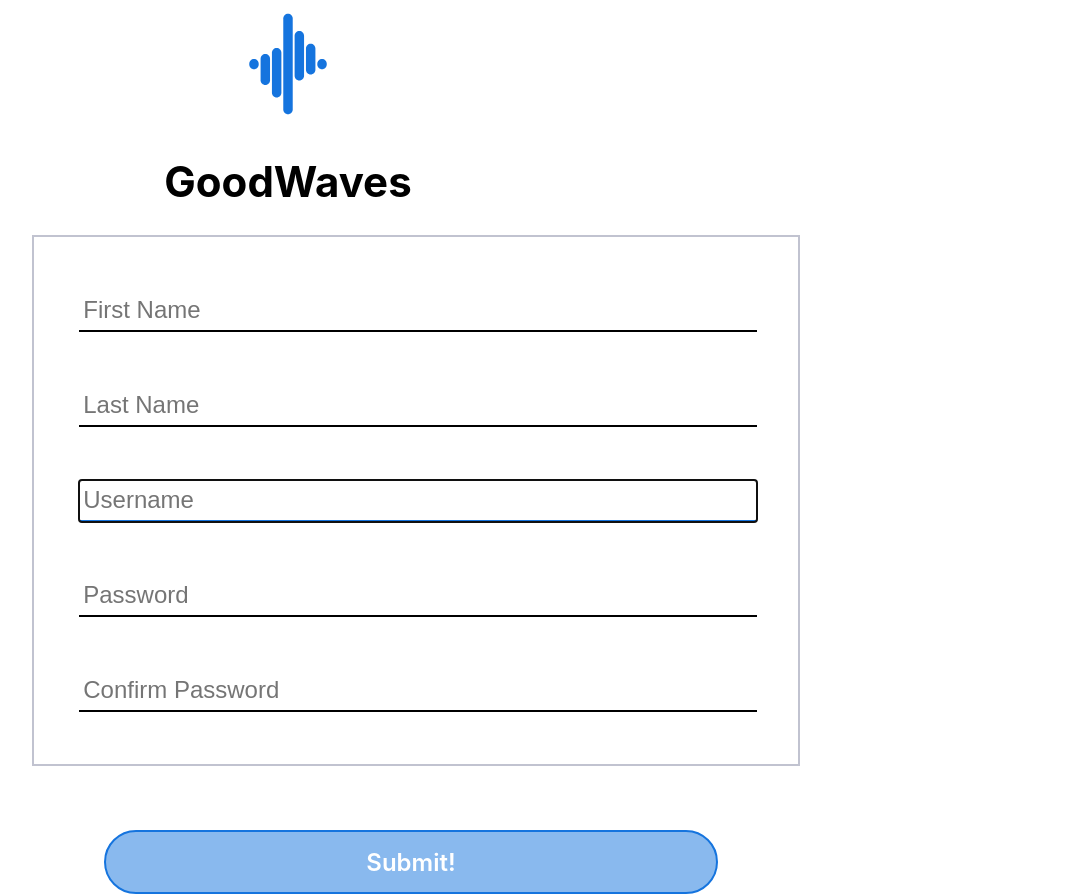
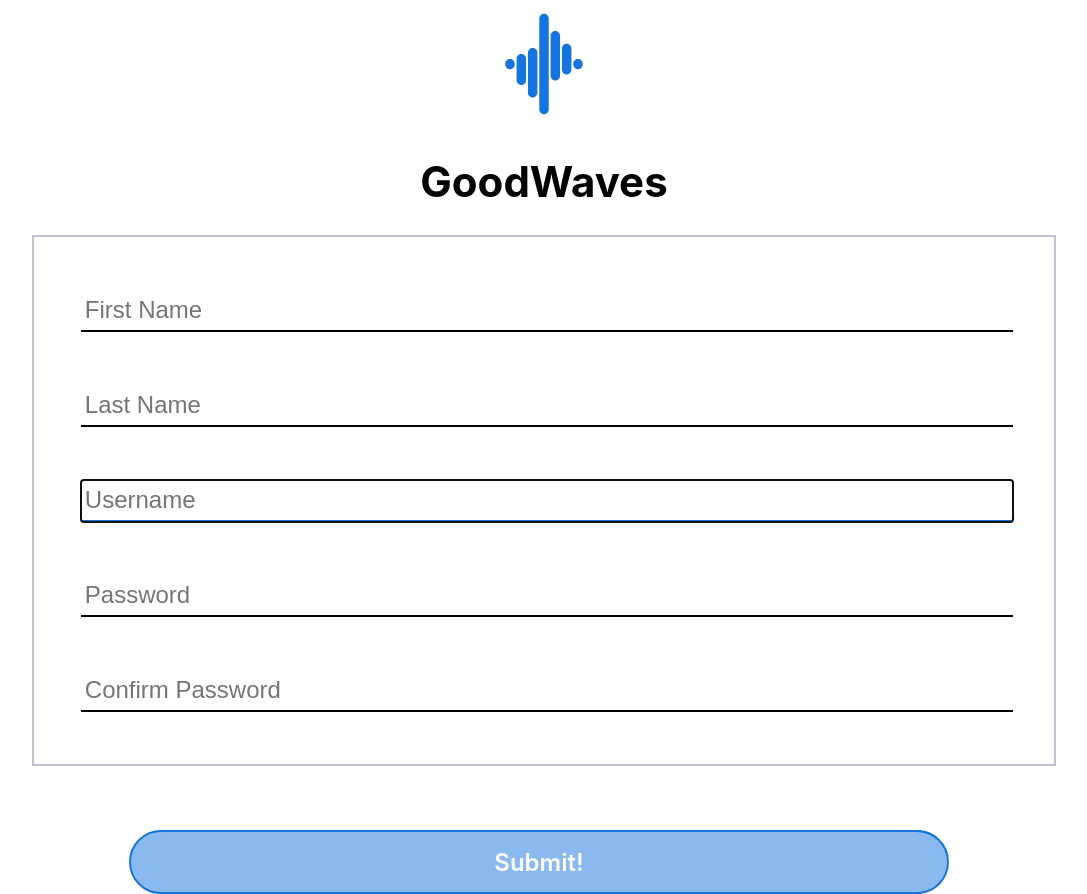
Before and after one commit to cJeffreys7/good-waves, a Django app: page /accounts/signup/ in a window 1280 px wide. Shown: the part 20-914 px from the top of the page, without its empty margins (96-1183 px from the left). Run offline with Django 3.2, Linux system fonts and the light colour scheme.

Commit message:
finish styling first pass

```diff
--- a/main_app/static/css/signup.css
+++ b/main_app/static/css/signup.css
@@ -1,9 +1,13 @@
+main {
+  align-items: center;
+}
+
 .form-container {
   display: flex;
   flex-direction: column;
   justify-content: center;
   align-items: center;
-  width: 75%;
+  width: 100%;
 }
 
 .header-logo-container {
--- a/main_app/templates/base.html
+++ b/main_app/templates/base.html
@@ -20,21 +20,19 @@
 <body>
   <header>
     <div class="header-logo-container">
-      <a href="/">
-        <img
-          class='logo-img'
-          src="{% static 'images/goodwaves-icon.svg' %}"
-          alt="The Good Waves Logo"
-        >
-      </a>
+      <img
+        class='logo-img'
+        src="{% static 'images/goodwaves-icon.svg' %}"
+        alt="The Good Waves Logo"
+      >
     </div>
     {% if user.is_authenticated %}
       <nav>
         <ul>
+            <li><a href="{% url 'recs_index' %}"><img id="/recs/" class="nav-icon large-icon" src="{% static 'images/list-icon.svg' %}" alt="List icon"></a></li>
             <li><a href="{% url 'recs_create' %}"><img id="/recs/create/" class="nav-icon small-icon" src="{% static 'images/list-icon-add.svg' %}" alt="List icon with a plus circle"></a></li>
-            <li><a href="{% url 'recs_index' %}"><img id="/recs/" class="nav-icon large-icon" src="{% static 'images/list-icon.svg' %}" alt="List icon"></a></li>
+            <li><a href="{% url 'podcasts_index' %}"><img id="/podcasts/" class="nav-icon large-icon" src="{% static 'images/podcast-icon.svg' %}" alt="Podcast icon"></a></li>
             <li><a href="{% url 'podcasts_create' %}"><img id="/podcasts/create/" class="nav-icon small-icon" src="{% static 'images/podcast-icon-add.svg' %}" alt="Podcast icon with a plus circle"></a></li>
-            <li><a href="{% url 'podcasts_index' %}"><img id="/podcasts/" class="nav-icon large-icon" src="{% static 'images/podcast-icon.svg' %}" alt="Podcast icon"></a></li>
             <li><a href="{% url 'logout' %}"><img class="nav-icon small-icon" src="{% static 'images/sign-out-icon.svg' %}" alt="Exit icon with an arrow"></a></li>
         </ul>
       </nav>
```
